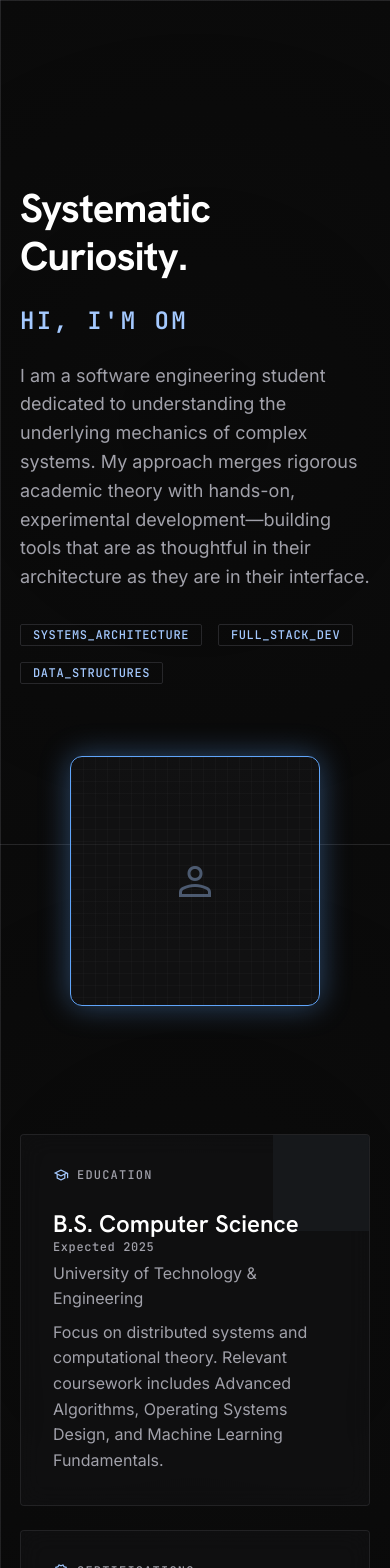
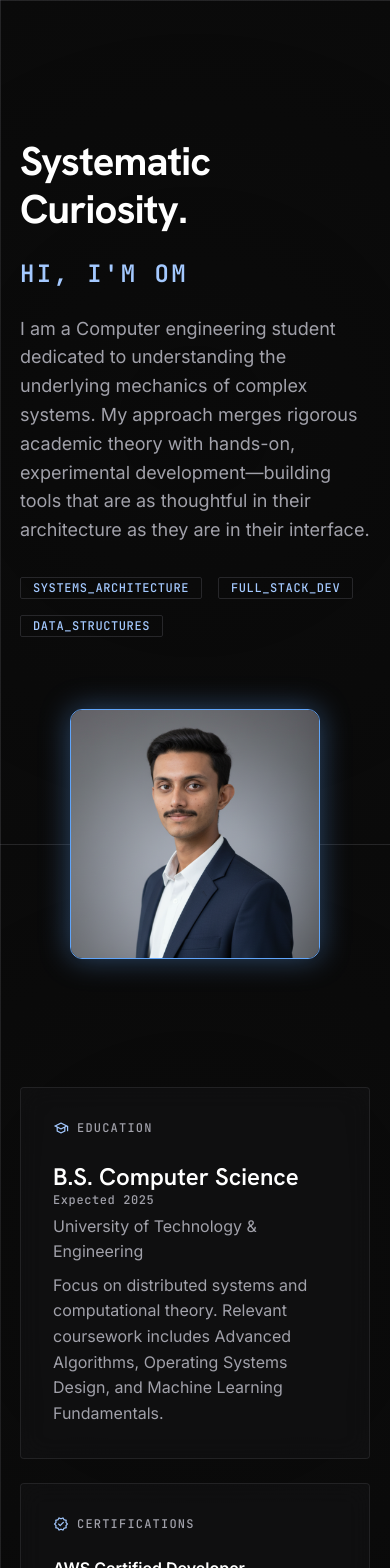
Before and after one commit to omhujband/omhujband.github.io, a React (Vite) app: page /about in a window 390 px wide. Shown: the top 1568 px of the page. Built offline with nearby package versions, Linux system fonts and the light colour scheme.

Commit message:
feat: scaffold core project structure and base pages with responsive layout components

```diff
--- a/src/components/layout/Footer.jsx
+++ b/src/components/layout/Footer.jsx
@@ -4,9 +4,10 @@ export default function Footer() {
   return (
     <footer className="w-full px-6 py-10 md:px-12 flex flex-col md:flex-row items-center justify-between border-t border-zinc-border bg-surface gap-8">
       <div className="flex flex-col items-center md:items-start gap-1">
-        <span className="font-label-mono text-label-mono text-primary">Thoughtful Engineer</span>
+        {/* <span className="font-label-mono text-label-mono text-primary">Thoughtful Engineer</span> */}
+        <span className="font-label-mono text-label-mono text-primary">Built with discipline and systems thinking.</span>
         <span className="font-body-md text-zinc-text-secondary text-xs mt-1">
-          © {new Date().getFullYear()} Built with discipline and systems thinking.
+          © {new Date().getFullYear()} All rights reserved.
         </span>
       </div>
 
--- /dev/null
+++ b/src/components/layout/ScrollToTop.jsx
@@ -0,0 +1,12 @@
+import { useEffect } from "react";
+import { useLocation } from "react-router-dom";
+
+export default function ScrollToTop() {
+  const { pathname } = useLocation();
+
+  useEffect(() => {
+    window.scrollTo(0, 0);
+  }, [pathname]);
+
+  return null;
+}
--- a/src/data/aboutData.js
+++ b/src/data/aboutData.js
@@ -2,7 +2,7 @@ export const aboutData = {
   header: {
     title: "Systematic Curiosity.",
     subtitle: "Hi, I'm OM",
-    description: "I am a software engineering student dedicated to understanding the underlying mechanics of complex systems. My approach merges rigorous academic theory with hands-on, experimental development—building tools that are as thoughtful in their architecture as they are in their interface.",
+    description: "I am a Computer engineering student dedicated to understanding the underlying mechanics of complex systems. My approach merges rigorous academic theory with hands-on, experimental development—building tools that are as thoughtful in their architecture as they are in their interface.",
     tags: ["SYSTEMS_ARCHITECTURE", "FULL_STACK_DEV", "DATA_STRUCTURES"]
   },
   education: {
--- a/src/layouts/MainLayout.jsx
+++ b/src/layouts/MainLayout.jsx
@@ -2,14 +2,16 @@ import { Outlet } from 'react-router-dom';
 import TopNavBar from '../components/layout/TopNavBar';
 import Footer from '../components/layout/Footer';
 import CustomCursor from '../components/layout/CustomCursor';
+import ScrollToTop from '../components/layout/ScrollToTop';
 
 export default function MainLayout() {
   return (
     <div className="font-body-md text-body-md antialiased min-h-screen flex flex-col relative selection:bg-primary-container selection:text-zinc-surface">
+      <ScrollToTop />
       <CustomCursor />
       <TopNavBar />
 
-      <main className="flex-grow w-full max-w-container-max mx-auto px-margin-mobile md:px-margin-desktop pt-[120px] pb-section-gap relative z-10">
+      <main className="flex-grow w-full max-w-container-max mx-auto px-margin-mobile md:px-margin-desktop pt-[117px] pb-section-gap relative z-10">
         <Outlet />
       </main>
 
--- a/src/pages/AboutPage.jsx
+++ b/src/pages/AboutPage.jsx
@@ -2,23 +2,23 @@ import { aboutData } from '../data/aboutData';
 
 export default function AboutPage() {
   return (
-    <div className="flex flex-col gap-section-gap">
+    <div className="flex flex-col gap-section-gap -mt-11">
       {/* Intro Section */}
       <section className="pt-16">
         <div className="grid grid-cols-1 md:grid-cols-12 gap-gutter">
           <div className="md:col-span-7 flex flex-col justify-center">
-            <h1 className="font-hero-display-mobile text-hero-display-mobile md:font-hero-display md:text-hero-display text-zinc-text-primary mb-6">
+            <h1 className="font-hero-display-mobile text-hero-display-mobile md:font-hero-display md:text-hero-display text-zinc-text-primary mb-6 animate-fade-up">
               {aboutData.header.title}
             </h1>
-            <div className="mb-6">
+            <div className="mb-6 animate-fade-up delay-100">
               <span className="font-label-mono text-headline-md text-primary uppercase tracking-widest">
                 {aboutData.header.subtitle}
               </span>
             </div>
-            <p className="font-body-lg text-body-lg text-zinc-text-secondary max-w-2xl mb-8">
+            <p className="font-body-lg text-body-lg text-zinc-text-secondary max-w-2xl mb-8 animate-fade-up delay-200">
               {aboutData.header.description}
             </p>
-            <div className="flex flex-wrap gap-4">
+            <div className="flex flex-wrap gap-4 animate-fade-up delay-300">
               {aboutData.header.tags.map(tag => (
                 <span key={tag} className="font-label-mono text-label-mono text-primary border border-zinc-border px-3 py-1 rounded hover-target interactive-element hover:bg-surface-variant/30 transition-colors">
                   {tag}
@@ -26,10 +26,10 @@ export default function AboutPage() {
               ))}
             </div>
           </div>
-          <div className="md:col-span-5 flex items-center justify-center mt-12 md:mt-0">
+          <div className="md:col-span-5 flex items-center justify-center mt-12 md:mt-0 animate-fade-up delay-100">
             <div className="w-[250px] h-[250px] rounded-full border border-primary-container shadow-[0_0_30px_rgba(96,165,250,0.4)] bg-zinc-surface/50 relative overflow-hidden flex items-center justify-center">
               <div className="absolute inset-0 opacity-20" style={{ backgroundImage: "linear-gradient(rgba(161, 161, 170, 0.2) 1px, transparent 1px), linear-gradient(90deg, rgba(161, 161, 170, 0.2) 1px, transparent 1px)", backgroundSize: "12px 12px" }}></div>
-              <span className="material-symbols-outlined text-primary/40 text-[48px]">person</span>
+              <img src="/profile-photo.png" alt="Om Hujband" className="w-full h-full object-cover relative z-10" />
             </div>
           </div>
         </div>
@@ -39,7 +39,6 @@ export default function AboutPage() {
       <section className="grid grid-cols-1 md:grid-cols-12 gap-gutter mb-section-gap">
         {/* Education Card */}
         <div className="glass-panel md:col-span-8 p-8 rounded-lg relative overflow-hidden group animate-fade-up">
-          <div className="absolute top-0 right-0 w-32 h-32 bg-primary/5 rounded-bl-full -mr-8 -mt-8 transition-transform group-hover:scale-110"></div>
           <h2 className="font-label-mono text-label-mono text-zinc-text-secondary uppercase tracking-widest mb-6 flex items-center gap-2">
             <span className="material-symbols-outlined text-primary text-[16px]">school</span> Education
           </h2>
@@ -100,7 +99,7 @@ export default function AboutPage() {
           </h2>
           <div className="grid grid-cols-2 md:grid-cols-4 gap-4">
             {aboutData.skills.map(skillGroup => (
-              <div key={skillGroup.category} className="border border-zinc-border rounded p-4 bg-zinc-surface/50 hover:bg-zinc-surface transition-colors hover-target">
+              <div key={skillGroup.category} className="bg-zinc-surface border border-zinc-border rounded-lg p-6 hover-target transition-all hover:bg-surface-variant/20">
                 <h4 className="font-label-mono text-label-mono text-zinc-text-primary mb-3">{skillGroup.category}</h4>
                 <ul className="font-body-md text-body-md text-zinc-text-secondary space-y-1">
                   {skillGroup.items.map(item => (
--- a/src/pages/CertificationsPage.jsx
+++ b/src/pages/CertificationsPage.jsx
@@ -34,7 +34,7 @@ const extendedCertifications = [
 
 export default function CertificationsPage() {
   return (
-    <div className="flex flex-col min-h-screen">
+    <div className="flex flex-col min-h-screen -mt-[110px]">
       <header className="mt-section-gap mb-16 max-w-3xl">
         <h1 className="font-hero-display-mobile md:font-hero-display text-hero-display-mobile md:text-hero-display text-zinc-text-primary mb-6 animate-fade-up">
           Certifications &amp;<br />Achievements
--- a/src/pages/ProjectsPage.jsx
+++ b/src/pages/ProjectsPage.jsx
@@ -2,7 +2,7 @@ import { projectsData } from '../data/projectsData';
 
 export default function ProjectsPage() {
   return (
-    <div className="flex flex-col">
+    <div className="flex flex-col -mt-[110px]">
       {/* Header Section */}
       <header className="mt-section-gap mb-16 max-w-3xl">
         <h1 className="font-hero-display-mobile text-hero-display-mobile md:font-hero-display md:text-hero-display text-on-surface mb-6 animate-fade-up">
```
Also changed, not shown: src/pages/HomePage.jsx (+3 -10 lines), public/profile-photo.png (renamed from profile-photo.png).
